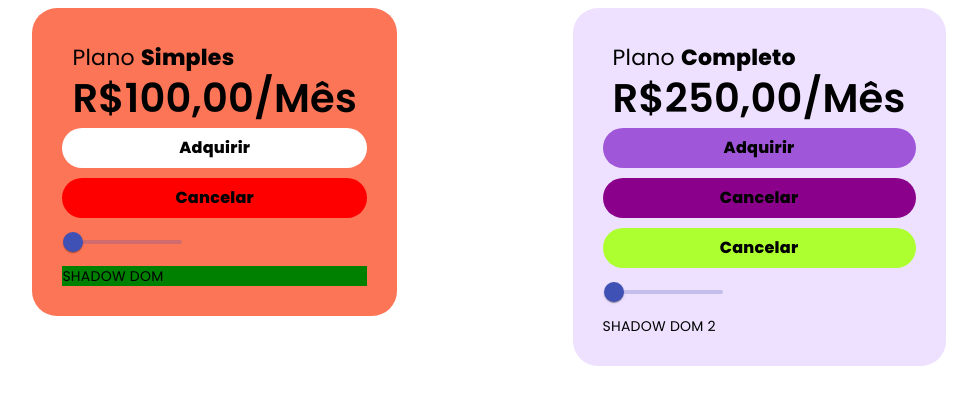
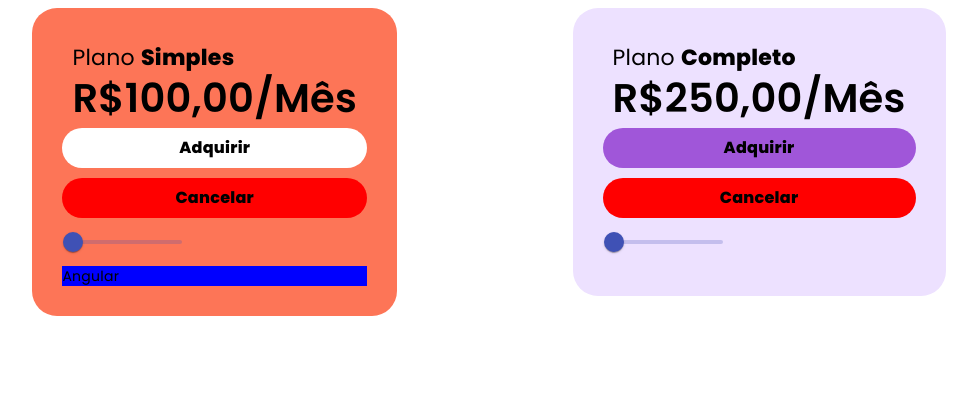
Before and after one commit to Henrique-182/curso-de-angular-v2-ao-v17, an Angular app in the folder 02_Componentes_Estilizacoes/projeto-components/: page / in a window 1280 px wide. Shown: the top 404 px of the page, without its empty margins (151-1128 px from the left). Built offline with nearby package versions, Linux system fonts and the light colour scheme.

Commit message:
Emulação do Shadow Dom do Angular

```diff
--- a/02_Componentes_Estilizacoes/projeto-components/src/app/card-roxo/card-roxo.component.html
+++ b/02_Componentes_Estilizacoes/projeto-components/src/app/card-roxo/card-roxo.component.html
@@ -2,12 +2,9 @@
     <div class="card-roxo__plan card-roxo__item">Plano <b>Completo</b></div>
     <div class="card-roxo__price card-roxo__item">R$250,00/Mês</div>
     <app-card-roxo-button></app-card-roxo-button>
-    <app-card-button-cancel id="primeiro"></app-card-button-cancel>
-    <app-card-button-cancel id="segundo"></app-card-button-cancel>
+    <app-card-button-cancel></app-card-button-cancel>
 
-    <mat-slider min="1" max="5" step="0.5">
-      <input matSliderThumb>
+    <mat-slider class="custom-slider" min="1" max="5" step="0.5">
+        <input matSliderThumb>
     </mat-slider>
-
-    <div class="shadow-dom">SHADOW DOM 2</div>
 </div>
--- a/02_Componentes_Estilizacoes/projeto-components/src/app/card-roxo/card-roxo.component.scss
+++ b/02_Componentes_Estilizacoes/projeto-components/src/app/card-roxo/card-roxo.component.scss
@@ -20,15 +20,3 @@
         font-size: 40px;
     }
 }
-
-:host ::ng-deep #primeiro .card-button-cancel {
-    background-color: darkmagenta !important;
-}
-
-:host ::ng-deep #segundo .card-button-cancel {
-    background-color: greenyellow !important;
-}
-
-:host ::ng-deep mat-slider .mdc-slider__track--active_fill {
-    border-color: yellowgreen !important;
-}
--- a/02_Componentes_Estilizacoes/projeto-components/src/app/card/card.component.html
+++ b/02_Componentes_Estilizacoes/projeto-components/src/app/card/card.component.html
@@ -8,5 +8,5 @@
         <input matSliderThumb>
     </mat-slider>
 
-    <div class="shadow-dom">SHADOW DOM</div>
+    <div angular>Angular</div>
 </div>
--- a/02_Componentes_Estilizacoes/projeto-components/src/app/card/card.component.scss
+++ b/02_Componentes_Estilizacoes/projeto-components/src/app/card/card.component.scss
@@ -21,6 +21,6 @@
     }
 }
 
-.shadow-dom {
-    background-color: green;
+div[angular] {
+    background-color: blue;
 }
--- a/02_Componentes_Estilizacoes/projeto-components/src/app/card/card.component.ts
+++ b/02_Componentes_Estilizacoes/projeto-components/src/app/card/card.component.ts
@@ -13,7 +13,7 @@ interface IInfos {
   selector: 'app-card',
   templateUrl: './card.component.html',
   styleUrl: './card.component.scss',
-  encapsulation: ViewEncapsulation.ShadowDom
+  encapsulation: ViewEncapsulation.Emulated
 })
 export class CardComponent {
 
--- a/02_Componentes_Estilizacoes/projeto-components/src/styles.scss
+++ b/02_Componentes_Estilizacoes/projeto-components/src/styles.scss
@@ -1,3 +1,7 @@
 /* You can add global styles to this file, and also import other style files */
 
 // @import "./styles/global-overrides";
+
+mat-slider.custom-slider .mdc-slider__track--active_fill {
+    border-color: beige !important;
+}
```
